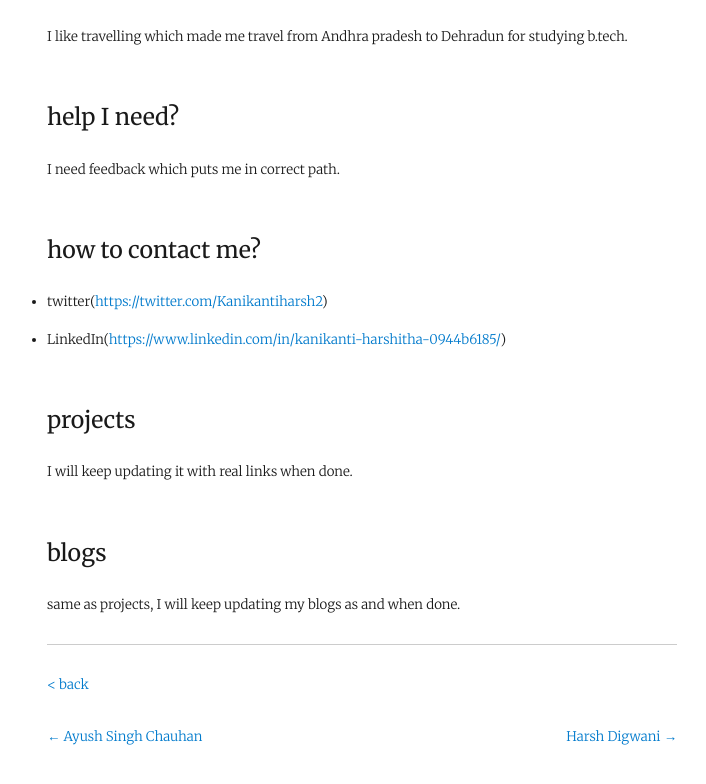
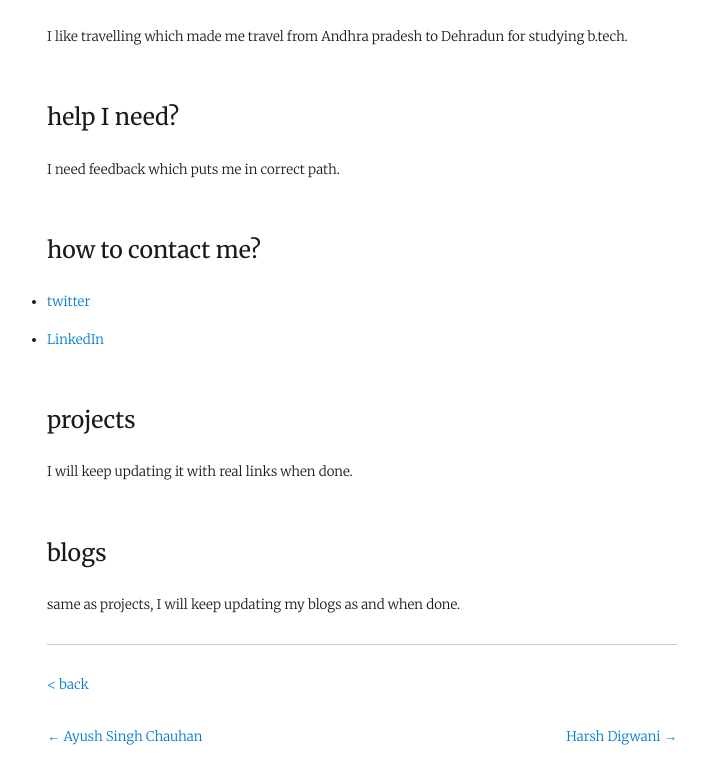
Before and after one commit to tanaypratap/teamtanay.jobchallenge.dev, a Gatsby site: page /ttjc@harshitha123kanikanti/ in a window 1280 px wide. Shown: the part 676-1460 px from the top of the page, without its empty margins (278-984 px from the left). Built offline with nearby package versions, Linux system fonts and the light colour scheme; Gatsby itself is replaced by a stand-in of ours; some packages are replaced by stand-ins of ours.

Commit message:
Update index.md

```diff
--- a/content/participants/ttjc@harshitha123kanikanti/index.md
+++ b/content/participants/ttjc@harshitha123kanikanti/index.md
@@ -29,8 +29,8 @@ I need feedback which puts me in correct path.
 
 ### how to contact me?
 
-- twitter(https://twitter.com/Kanikantiharsh2)
-- LinkedIn(https://www.linkedin.com/in/kanikanti-harshitha-0944b6185/)
+- [twitter](https://twitter.com/Kanikantiharsh2)
+- [LinkedIn](https://www.linkedin.com/in/kanikanti-harshitha-0944b6185/)
 
 ### projects
 
```
